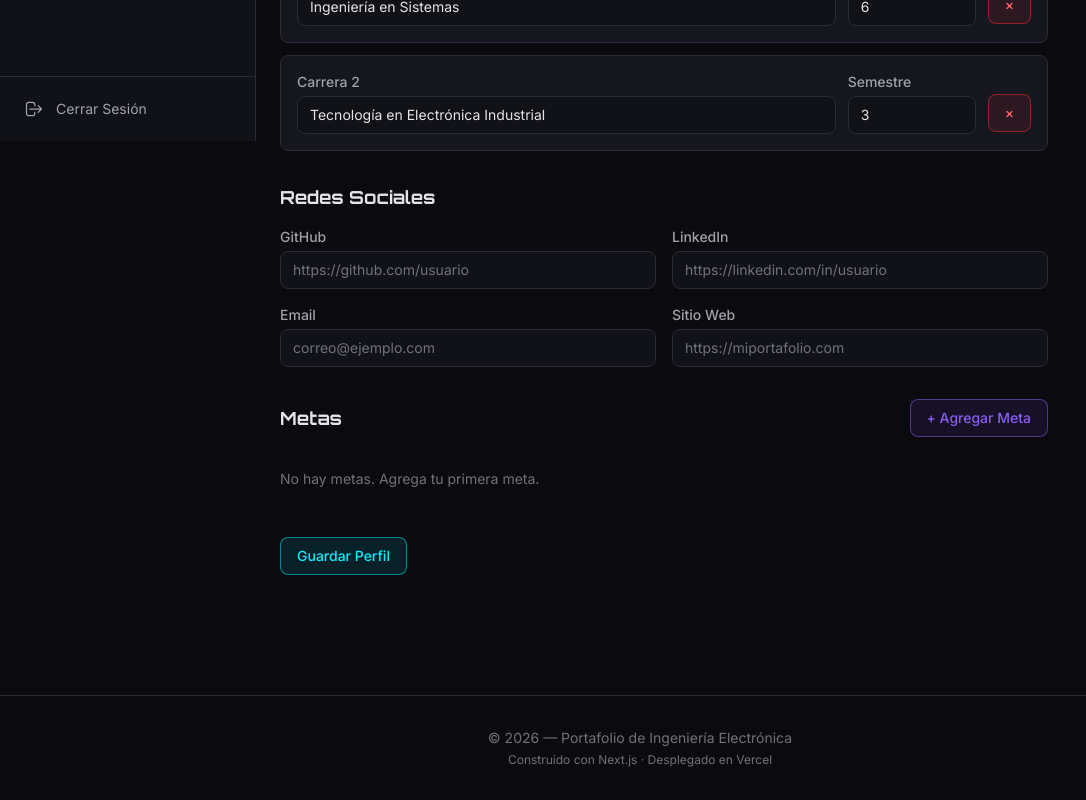
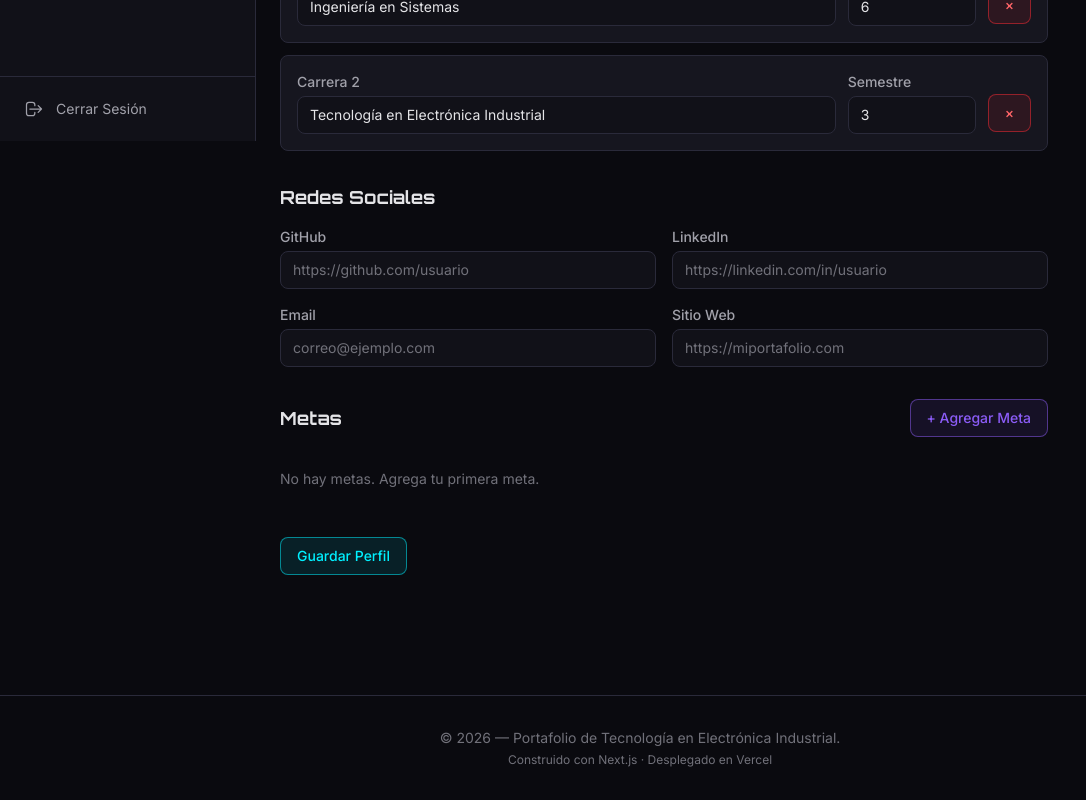
Before and after one commit to BrayanUrquijo/Portafolio-Web-Electronica---Proyectos, a Next.js app: page /admin/perfil in a window 1280 px wide. Shown: the part 659-1459 px from the top of the page, without its empty margins (0-1086 px from the left). Built offline with nearby package versions, Linux system fonts and the light colour scheme.

Commit message:
Actualizar nombre de carrera a Tecnología En Electrónica Industrial

```diff
--- a/src/app/layout.tsx
+++ b/src/app/layout.tsx
@@ -18,9 +18,9 @@ const inter = Inter({
 });
 
 export const metadata: Metadata = {
-  title: "Portafolio | Ingeniería Electrónica",
+  title: "Portafolio | Tecnología En Electrónica Industrial",
   description:
-    "Portafolio de proyectos, prácticas y evidencias académicas de Ingeniería Electrónica",
+    "Portafolio de proyectos, prácticas y evidencias académicas de Tecnología En Electrónica Industrial",
 };
 
 export default function RootLayout({
--- a/src/components/layout/Footer.tsx
+++ b/src/components/layout/Footer.tsx
@@ -3,7 +3,7 @@ export function Footer() {
     <footer className="border-t border-surface-border py-8 mt-16">
       <div className="max-w-6xl mx-auto px-4 text-center">
         <p className="text-text-muted text-sm">
-          &copy; {new Date().getFullYear()} — Portafolio de Ingeniería Electrónica
+          &copy; {new Date().getFullYear()} — Portafolio de Tecnología en Electrónica Industrial.
         </p>
         <p className="text-text-muted text-xs mt-1">
           Construido con Next.js &middot; Desplegado en Vercel
--- a/src/components/posts/FeedContent.tsx
+++ b/src/components/posts/FeedContent.tsx
@@ -22,7 +22,7 @@ export function FeedContent({ posts }: { posts: Post[] }) {
             PORTAFOLIO
           </h1>
           <p className="text-text-secondary text-lg max-w-2xl mx-auto">
-            Proyectos, prácticas y evidencias de Ingeniería Electrónica
+            Proyectos, prácticas y evidencias de Tecnología en Electrónica Industrial.
           </p>
           <div className="flex justify-center">
             <div className="w-20 h-0.5 rounded-full bg-gradient-to-r from-neon-cyan to-neon-violet" />
--- a/src/lib/data/blob-storage.ts
+++ b/src/lib/data/blob-storage.ts
@@ -30,8 +30,8 @@ const DEFAULT_PROFILE: Profile = {
   name: "Tu Nombre",
   photoUrl: "",
   photoPublicId: "",
-  bio: "Estudiante de Ingeniería Electrónica.",
-  careers: [{ name: "Ingeniería Electrónica", semester: 1 }],
+  bio: "Estudiante de Tecnología en Electrónica Industrial.",
+  careers: [{ name: "Tecnología en Electrónica Industrial", semester: 1 }],
   university: "Tu Universidad",
   socialLinks: {},
   goals: [],
```
Also changed, not shown: 1 other file (tests, documents, lock files or other folders).
